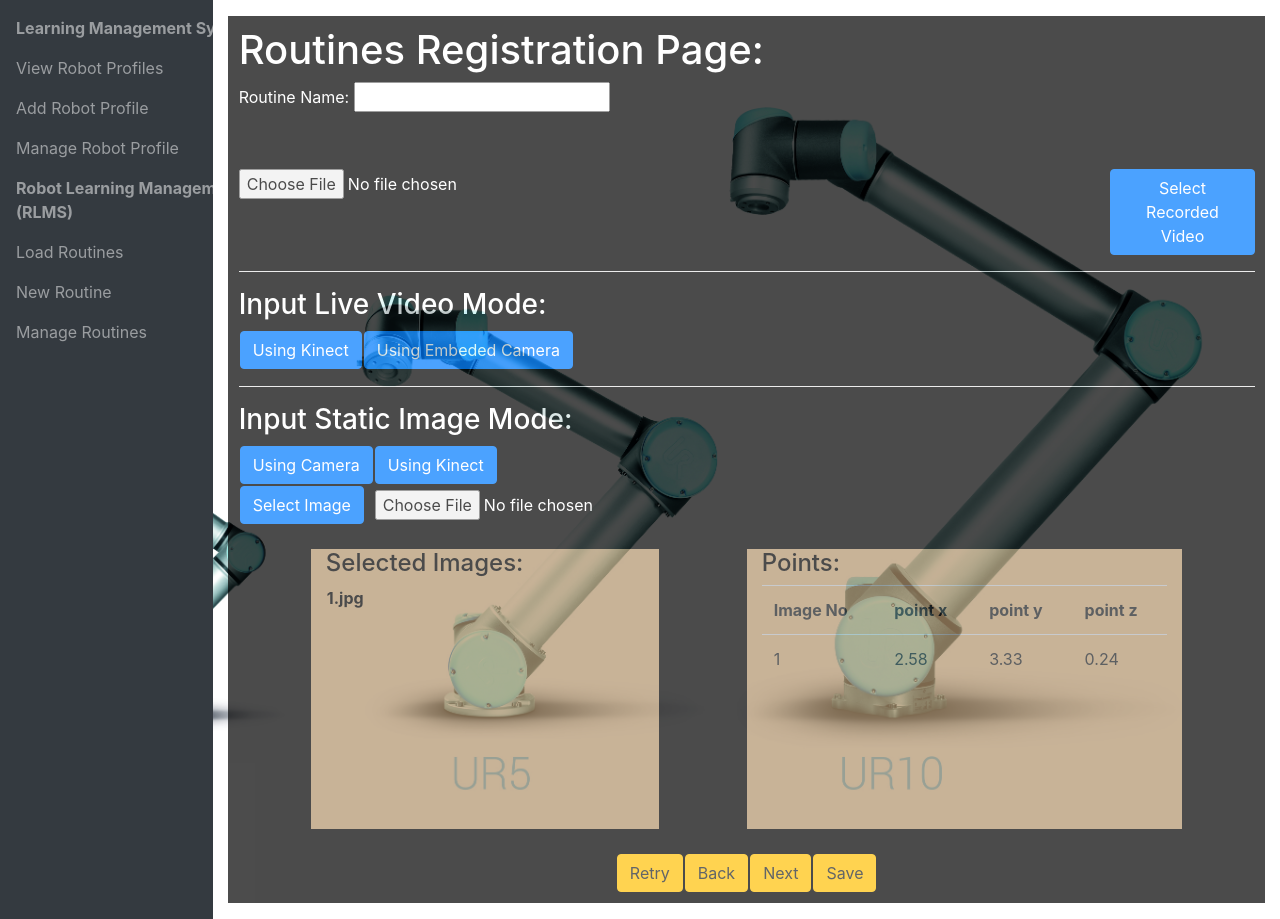
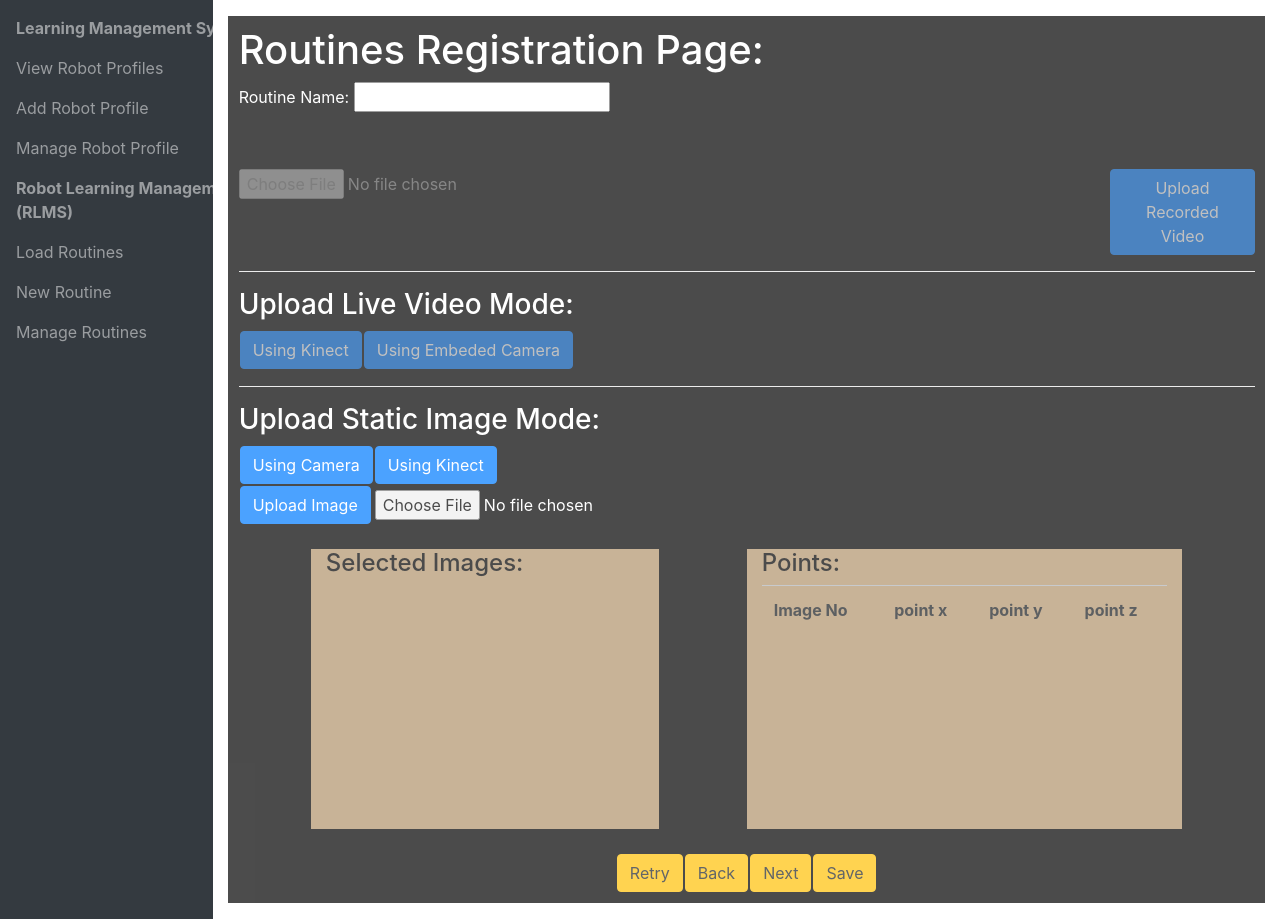
Before and after one commit to MAdeelArshad/picnui-reactserver, a React (Create React App) app: page /NewRoutinesPage in a window 1280 px wide. Built offline with nearby package versions, Linux system fonts and the light colour scheme.

Commit message:
camera image and static image without DB

```diff
--- a/src/components/LoadRoutinesPage.jsx
+++ b/src/components/LoadRoutinesPage.jsx
@@ -34,7 +34,8 @@ export default class LoadRoutines extends Component {
             margin: "2%",
             overflow: "scroll",
             height: "30%",
-            backgroundColor: "transparent",
+            backgroundColor: "black",
+            opacity: ".8",
           }}
         >
           {this.state.Routines.map((r) => (
--- a/src/components/MainPage.jsx
+++ b/src/components/MainPage.jsx
@@ -93,12 +93,14 @@ class MainPage extends Component {
       <Router>
         <div
           class="container-fluid"
-          style={{
-            backgroundImage: `url("/Images/UR.jpg")`,
-            backgroundPosition: "center",
-            backgroundRepeat: "no-repeat",
-            backgroundSize: "1200px 800px",
-          }}
+          style={
+            {
+              // backgroundImage: `url("/Images/UR.jpg")`,
+              // backgroundPosition: "center",
+              // backgroundRepeat: "no-repeat",
+              // backgroundSize: "1200px 800px",
+            }
+          }
         >
           <div class="row min-vh-100 flex-column flex-md-row">
             <aside class="col-12 col-md-2 p-0 bg-dark flex-shrink-1">
--- a/src/components/NewRoutinesPage.jsx
+++ b/src/components/NewRoutinesPage.jsx
@@ -5,6 +5,8 @@ export default class NewRoutines extends Component {
   state = {
     testRes: "",
     options: { option: "", url: "" },
+    points: [],
+    image: "",
   };
 
   handleSubmit = () => {
@@ -82,7 +84,11 @@ export default class NewRoutines extends Component {
       })
       .then((res) => {
         //   this.setState({ testRes: res.data })
-        console.log(res.data);
+        console.log("response: ", res.data);
+        this.setState({
+          points: [...this.state.points, res.data.points],
+        });
+        console.log("State Test: ", this.state.points);
       })
       .catch((error) => {
         console.log(error);
@@ -110,15 +116,19 @@ export default class NewRoutines extends Component {
 
   handleStaticImage = () => {
     console.log(this.state.options);
-    const options = { ...this.state.options };
-    options["option"] = "static image";
-    this.setState(options);
 
     axios
       .post(`http://127.0.0.1:8000/StaticImage/`, this.state.options)
       .then((res) => {
         //   this.setState({ testRes: res.data })
-        console.log(res.data);
+        console.log("response: ", res.data);
+        this.setState({
+          points: [...this.state.points, res.data.points],
+        });
+        let s = { ...this.state };
+        s.image = s.options.url;
+        this.setState(s);
+        console.log("State Test: ", this.state.points);
       })
       .catch((error) => {
         console.log(error);
@@ -163,9 +173,26 @@ export default class NewRoutines extends Component {
     const options = { ...this.state.options };
     options["url"] = "/" + files[0]["name"];
     options["option"] = "static image";
+
     this.setState({ options });
     console.log(this.state.options);
   }
+
+  //   -------------  Save Btn  ---------------------
+
+  handleOnSave = () => {
+    console.log(this.state.points);
+
+    axios
+      .post(`http://127.0.0.1:8000/SaveRoutine/`, this.state.points)
+      .then((res) => {
+        //   this.setState({ testRes: res.data })
+        console.log(res.data);
+      })
+      .catch((error) => {
+        console.log(error);
+      });
+  };
 
   render() {
     return (
@@ -195,6 +222,7 @@ export default class NewRoutines extends Component {
               class="file"
               onChange={(e) => this.onFileChange(e)}
               accept=""
+              disabled
             />
           </div>
           <div className="col-md-2">
@@ -202,8 +230,9 @@ export default class NewRoutines extends Component {
               type="button"
               class="btn btn-primary"
               onClick={this.handleRecordedVideo}
+              disabled
             >
-              Select Recorded Video
+              Upload Recorded Video
             </button>
           </div>
         </div>
@@ -211,7 +240,7 @@ export default class NewRoutines extends Component {
 
         {/* Live Video Module */}
 
-        <h3> Input Live Video Mode:</h3>
+        <h3> Upload Live Video Mode:</h3>
 
         <table>
           <tr>
@@ -219,8 +248,8 @@ export default class NewRoutines extends Component {
               <button
                 class="btn btn-primary"
                 onClick={this.handleKinectLiveStream}
+                disabled
               >
-                {" "}
                 Using Kinect
               </button>
             </td>
@@ -228,8 +257,8 @@ export default class NewRoutines extends Component {
               <button
                 class="btn btn-primary"
                 onClick={this.handleCameraLiveStream}
+                disabled
               >
-                {" "}
                 Using Embeded Camera
               </button>
             </td>
@@ -240,7 +269,7 @@ export default class NewRoutines extends Component {
 
         <hr style={{ backgroundColor: "white" }} />
 
-        <h3> Input Static Image Mode:</h3>
+        <h3> Upload Static Image Mode:</h3>
 
         <table>
           <tr>
@@ -267,7 +296,7 @@ export default class NewRoutines extends Component {
                 className="btn btn-primary"
                 onClick={this.handleStaticImage}
               >
-                Select Image
+                Upload Image
               </button>
             </td>
             <td>
@@ -294,13 +323,14 @@ export default class NewRoutines extends Component {
               height: "280px",
               opacity: ".8",
               color: "black",
+              overflow: "scroll",
             }}
           >
             <h4>Selected Images: </h4>
 
             <table>
               <tr>
-                <th>1.jpg</th>
+                <th>{this.state.image}</th>
               </tr>
             </table>
           </div>
@@ -312,6 +342,7 @@ export default class NewRoutines extends Component {
               height: "280px",
               opacity: ".8",
               color: "black",
+              overflow: "scroll",
             }}
           >
             <h4>Points: </h4>
@@ -322,12 +353,14 @@ export default class NewRoutines extends Component {
                 <th>point y</th>
                 <th>point z</th>
               </tr>
-              <tr>
-                <td>1</td>
-                <td>2.58</td>
-                <td>3.33</td>
-                <td>0.24</td>
-              </tr>
+              {this.state.points.map((p) => (
+                <tr>
+                  <td>{p["image"]}</td>
+                  <td>{p["x"]}</td>
+                  <td>{p["y"]}</td>
+                  <td>{p["z"]}</td>
+                </tr>
+              ))}
             </table>
           </div>
           <div className="col-1"></div>
@@ -350,7 +383,13 @@ export default class NewRoutines extends Component {
                     <button className="btn btn-warning"> Next </button>
                   </td>
                   <td>
-                    <button className="btn btn-warning"> Save </button>
+                    <button
+                      className="btn btn-warning"
+                      onClick={this.handleOnSave}
+                    >
+                      {" "}
+                      Save{" "}
+                    </button>
                   </td>
                 </tr>
               </table>
--- a/src/components/RoutineView.jsx
+++ b/src/components/RoutineView.jsx
@@ -2,10 +2,17 @@ import React, { Component } from "react";
 
 const RoutineView = (props) => {
   return (
-    <div>
+    <div
+      style={{
+        backgroundColor: "black",
+        opacity: ".8",
+        color: "white",
+        margin: "1%",
+      }}
+    >
       <h2>Pick and Place 1</h2>
 
-      <table class="table table-striped">
+      <table class="table table-striped" style={{ color: "white" }}>
         <thead>
           <tr>
             <th>Point x</th>
```
